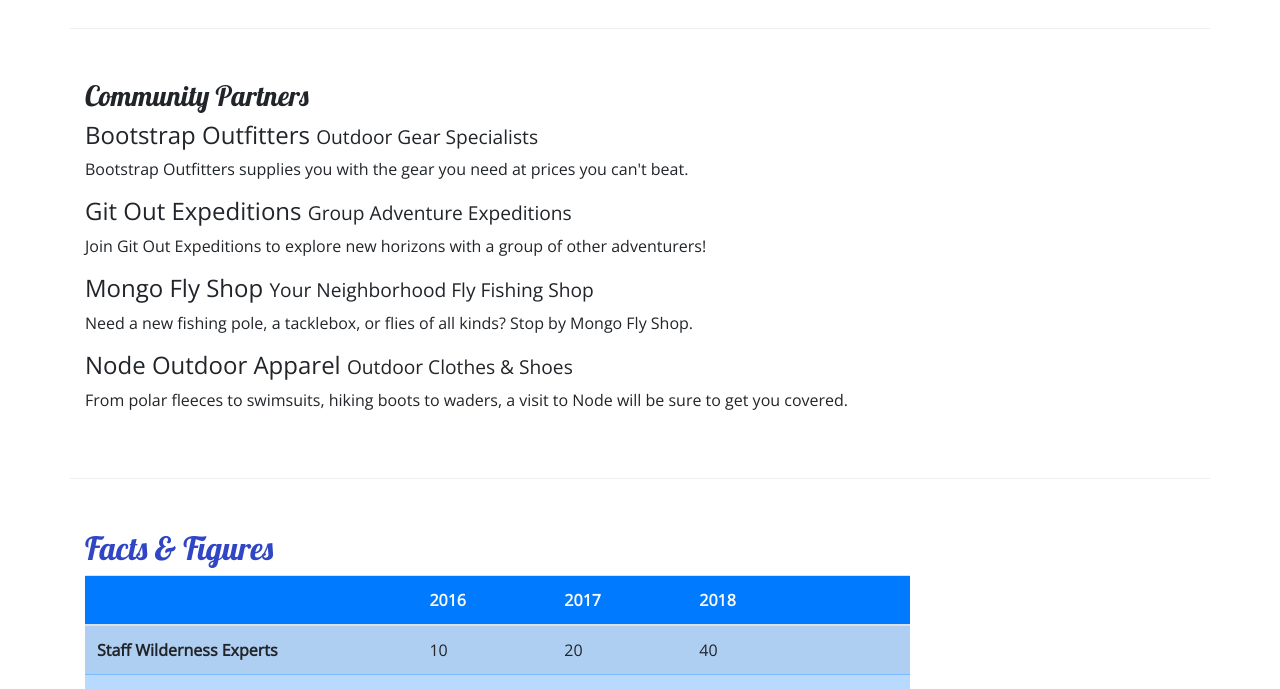
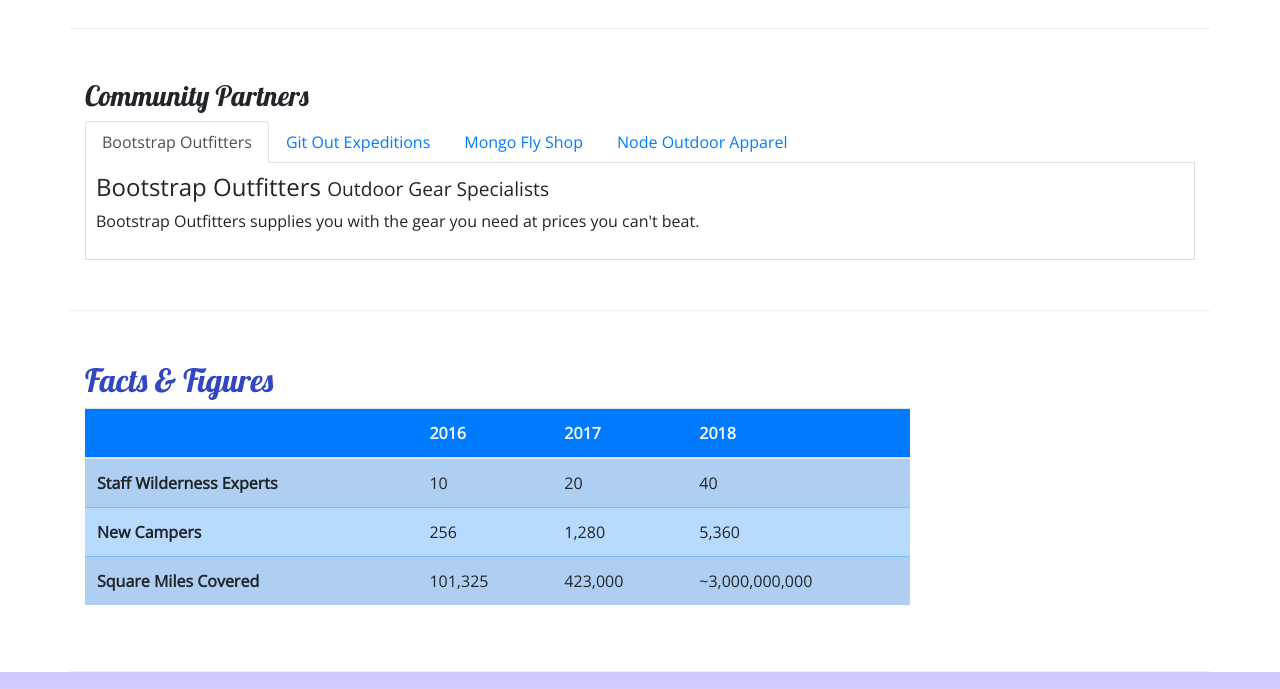
Before and after one commit to mpollachek/nucamp_bootstrap, a website: page aboutus.html in a window 1280 px wide. Shown: the part 800-1489 px from the top of the page. Drawn offline with nearby package versions, Linux system fonts and the light colour scheme.

Commit message:
about-us tabs

```diff
--- a/aboutus.html
+++ b/aboutus.html
@@ -104,30 +104,38 @@
       <div class="row row-content">
         <div class="col">
           <h3>Community Partners</h3>
-          <h4>Bootstrap Outfitters <small>Outdoor Gear Specialists</small></h4>
-          <p class="d-none d-sm-block">
-            Bootstrap Outfitters supplies you with the gear you need at prices
-            you can't beat.
-          </p>
-          <h4>
-            Git Out Expeditions <small>Group Adventure Expeditions</small>
-          </h4>
-          <p class="d-none d-sm-block">
-            Join Git Out Expeditions to explore new horizons with a group of
-            other adventurers!
-          </p>
-          <h4>
-            Mongo Fly Shop <small>Your Neighborhood Fly Fishing Shop</small>
-          </h4>
-          <p class="d-none d-sm-block">
-            Need a new fishing pole, a tacklebox, or flies of all kinds? Stop by
-            Mongo Fly Shop.
-          </p>
-          <h4>Node Outdoor Apparel <small>Outdoor Clothes & Shoes</small></h4>
-          <p class="d-none d-sm-block">
-            From polar fleeces to swimsuits, hiking boots to waders, a visit to
-            Node will be sure to get you covered.
-          </p>
+          <ul class="nav nav-tabs">
+            <li class="nav-item">
+              <a class="nav-link active" href="#bootstrap" role="tab" data-toggle="tab">Bootstrap Outfitters</a>
+            </li>
+            <li class="nav-item">
+              <a class="nav-link" href="#git" role="tab" data-toggle="tab">Git Out Expeditions</a>
+            </li>
+            <li class="nav-item">
+              <a class="nav-link" href="#mongo" role="tab" data-toggle="tab">Mongo Fly Shop</a>
+            </li>
+            <li class="nav-item">
+              <a class="nav-link" href="#node" role="tab" data-toggle="tab">Node Outdoor Apparel</a>
+            </li>
+        </ul>
+        <div class="tab-content">
+          <div role="tabpanel" class="tab-pane fade show active" id="bootstrap">
+              <h4>Bootstrap Outfitters <small>Outdoor Gear Specialists</small></h4>
+              <p class="d-none d-sm-block">Bootstrap Outfitters supplies you with the gear you need at prices you can't beat.</p>
+          </div>
+          <div role="tabpanel" class="tab-pane fade" id="git">
+              <h4>Git Out Expeditions <small>Group Adventure Expeditions</small></h4>
+              <p class="d-none d-sm-block">Join Git Out Expeditions to explore new horizons with a group of other adventurers!</p>
+          </div>
+          <div role="tabpanel" class="tab-pane fade" id="mongo">
+              <h4>Mongo Fly Shop <small>Your Neighborhood Fly Fishing Shop.</small></h4>
+              <p class="d-none d-sm-block">Need a new fishing pole, a tacklebox, or flies of all kinds? Stop by Mongo Fly Shop.</p>
+          </div>
+          <div role="tabpanel" class="tab-pane fade" id="node">
+              <h4>Node Outdoor Apparel <small>Outdoor Clothes & Shoes</small></h4>
+              <p class="d-none d-sm-block">From polar fleeces to swimsuits, hiking boots to waders, a visit to Node will be sure to get you covered.</p>
+          </div>
+      </div>
         </div>
       </div>
 
--- a/css/styles.css
+++ b/css/styles.css
@@ -35,3 +35,9 @@
 .navbar {
   background-color: #901CAD;
 }
+
+.tab-content {
+  border: 1px solid #DDD;
+  border-top: none;
+  padding: 10px;
+}
```
Also changed, not shown: index.html (+1 -2 lines).
